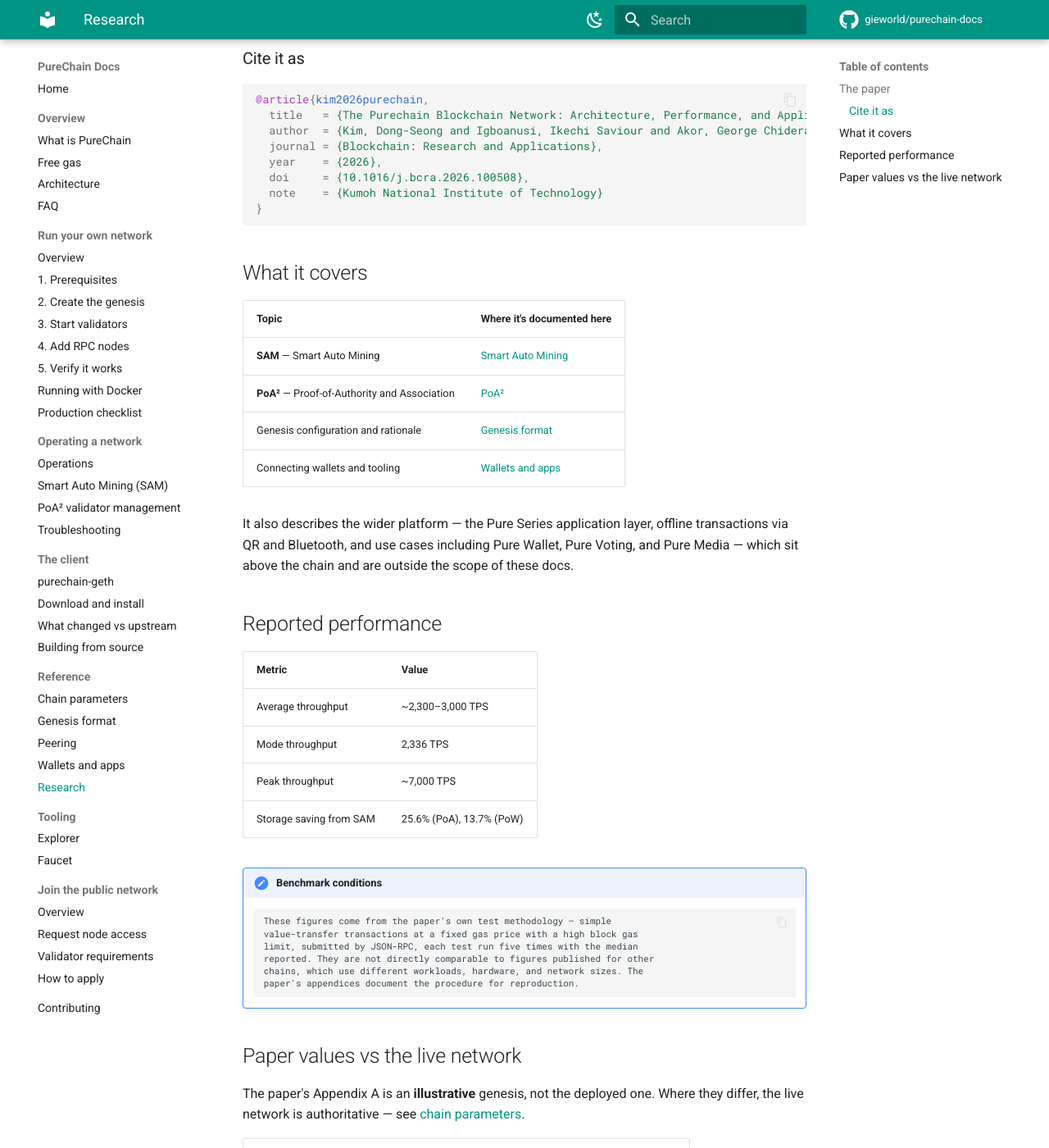
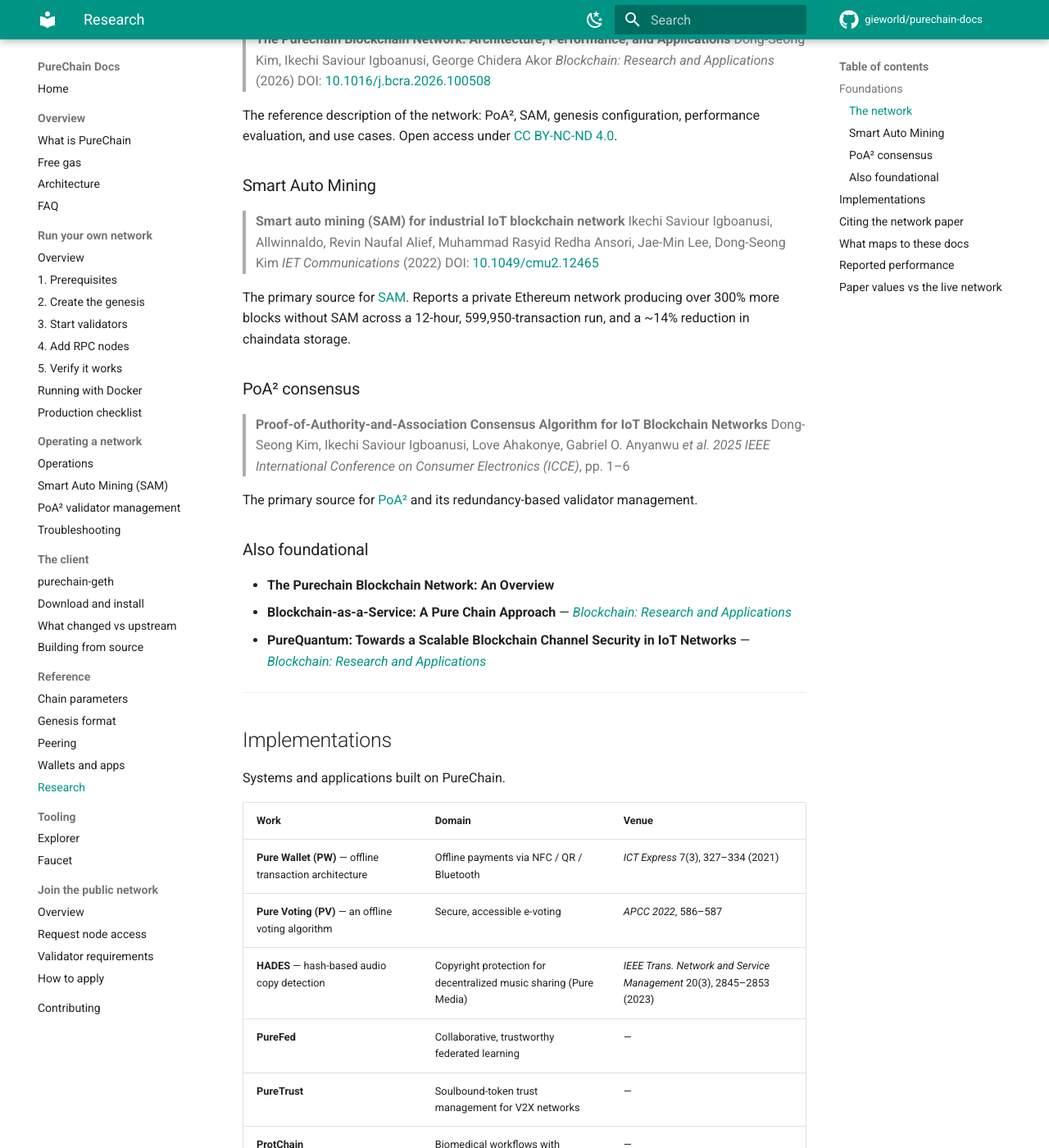
Before and after one commit to gieworld/purechain-docs, an MkDocs documentation site: the page built from docs/05-reference/research.md, in a window 1280 px wide and 1400 px high, scrolled down 442 px. Shown: the whole window at 82% size. Built offline with MkDocs 1.6.1 and Material for MkDocs 9.7.7, drawn with Linux system fonts in a browser that asks for light colours; comment, search, counter and statistics services are not loaded; some of the changed text lies outside the part shown.

Commit message:
Restructure Research into Foundations and Implementations
Splits the page in two: papers that define PureChain and its mechanisms
(the network paper, SAM in IET Communications, PoA² at ICCE 2025), and
systems built on top of it (Pure Wallet, Pure Voting, HADES, PureFed,
PureTrust, ProtChain, BOMS, IIoT cybersecurity).

Citations verified against the source where possible; the rest carry TODO
markers pending confirmation from the lab rather than guessed metadata.

Corrects the SAM venue: IET Communications, not ICT Express as read from
the PDF reference list.

Co-Authored-By: Claude Opus 5 (1M context) <noreply@anthropic.com>
Claude-Session: https://claude.ai/code/session_01CqRLHWhgMTg2wwzCFftAbN

````diff
--- a/docs/05-reference/research.md
+++ b/docs/05-reference/research.md
@@ -1,21 +1,82 @@
 # Research
 
-PureChain's design is described in a peer-reviewed paper from the Networked
-System Laboratory at **Kumoh National Institute of Technology (KIT)**, Gumi,
-South Korea.
+PureChain comes out of the Networked System Laboratory and the ICT Convergence
+Research Center at **Kumoh National Institute of Technology (KIT)**, Gumi, South
+Korea, and is described across a body of peer-reviewed work.
 
-## The paper
+---
+
+## Foundations
+
+The papers that define PureChain and its mechanisms.
+
+### The network
 
 > **The Purechain Blockchain Network: Architecture, Performance, and Applications**
 > Dong-Seong Kim, Ikechi Saviour Igboanusi, George Chidera Akor
 > *Blockchain: Research and Applications* (2026)
 > DOI: [10.1016/j.bcra.2026.100508](https://doi.org/10.1016/j.bcra.2026.100508)
 
-Published by Elsevier on behalf of Zhejiang University Press, open access under
+The reference description of the network: PoA², SAM, genesis configuration,
+performance evaluation, and use cases. Open access under
 [CC BY-NC-ND 4.0](http://creativecommons.org/licenses/by-nc-nd/4.0/).
-Accepted 16 February 2026.
 
-### Cite it as
+### Smart Auto Mining
+
+> **Smart auto mining (SAM) for industrial IoT blockchain network**
+> Ikechi Saviour Igboanusi, Allwinnaldo, Revin Naufal Alief,
+> Muhammad Rasyid Redha Ansori, Jae-Min Lee, Dong-Seong Kim
+> *IET Communications* (2022)
+> DOI: [10.1049/cmu2.12465](https://doi.org/10.1049/cmu2.12465)
+
+The primary source for [SAM](../03-operating/sealing.md). Reports a private
+Ethereum network producing over 300% more blocks without SAM across a 12-hour,
+599,950-transaction run, and a ~14% reduction in chaindata storage.
+
+### PoA² consensus
+
+> **Proof-of-Authority-and-Association Consensus Algorithm for IoT Blockchain Networks**
+> Dong-Seong Kim, Ikechi Saviour Igboanusi, Love Ahakonye, Gabriel O. Anyanwu *et al.*
+> *2025 IEEE International Conference on Consumer Electronics (ICCE)*, pp. 1–6
+
+The primary source for [PoA²](../03-operating/poa2.md) and its redundancy-based
+validator management.
+
+### Also foundational
+
+<!-- TODO: confirm full citations (authors, year, volume/pages, DOI) with the lab -->
+
+- **The Purechain Blockchain Network: An Overview**
+- **Blockchain-as-a-Service: A Pure Chain Approach** —
+  [*Blockchain: Research and Applications*](https://www.sciencedirect.com/science/article/pii/S2096720925001241)
+- **PureQuantum: Towards a Scalable Blockchain Channel Security in IoT Networks** —
+  [*Blockchain: Research and Applications*](https://www.sciencedirect.com/science/article/pii/S2096720925000995)
+
+---
+
+## Implementations
+
+Systems and applications built on PureChain.
+
+<!-- TODO: confirm full citations and add any missing work -->
+
+| Work | Domain | Venue |
+|---|---|---|
+| **Pure Wallet (PW)** — offline transaction architecture | Offline payments via NFC / QR / Bluetooth | *ICT Express* 7(3), 327–334 (2021) |
+| **Pure Voting (PV)** — an offline voting algorithm | Secure, accessible e-voting | *APCC 2022*, 586–587 |
+| **HADES** — hash-based audio copy detection | Copyright protection for decentralized music sharing (Pure Media) | *IEEE Trans. Network and Service Management* 20(3), 2845–2853 (2023) |
+| **PureFed** | Collaborative, trustworthy federated learning | — |
+| **PureTrust** | Soulbound-token trust management for V2X networks | — |
+| **ProtChain** | Biomedical workflows with decentralized storage | — |
+| **BOMS** | Blockchain organ matching system | — |
+| **Impact of PureChain for Secure and Scalable Cybersecurity** | Resource-constrained IIoT | — |
+
+These sit **above** the chain. None of them are required to run a node or a
+network — they're evidence of what the platform has been used for.
+
+---
+
+## Citing the network paper
 
 ```bibtex
 @article{kim2026purechain,
@@ -28,19 +89,14 @@ Accepted 16 February 2026.
 }
 ```
 
-## What it covers
+## What maps to these docs
 
-| Topic | Where it's documented here |
+| Topic | Documented here |
 |---|---|
-| **SAM** — Smart Auto Mining | [Smart Auto Mining](../03-operating/sealing.md) |
-| **PoA²** — Proof-of-Authority and Association | [PoA²](../03-operating/poa2.md) |
+| SAM — Smart Auto Mining | [Smart Auto Mining](../03-operating/sealing.md) |
+| PoA² — Proof-of-Authority and Association | [PoA²](../03-operating/poa2.md) |
 | Genesis configuration and rationale | [Genesis format](genesis-format.md) |
 | Connecting wallets and tooling | [Wallets and apps](wallets.md) |
-
-It also describes the wider platform — the Pure Series application layer, offline
-transactions via QR and Bluetooth, and use cases including Pure Wallet, Pure
-Voting, and Pure Media — which sit above the chain and are outside the scope of
-these docs.
 
 ## Reported performance
 
@@ -52,17 +108,17 @@ these docs.
 | Storage saving from SAM | 25.6% (PoA), 13.7% (PoW) |
 
 !!! note "Benchmark conditions"
-        These figures come from the paper's own test methodology — simple
-        value-transfer transactions at a fixed gas price with a high block gas
-        limit, submitted by JSON-RPC, each test run five times with the median
-        reported. They are not directly comparable to figures published for other
-        chains, which use different workloads, hardware, and network sizes. The
-        paper's appendices document the procedure for reproduction.
+    These come from the paper's own methodology — simple value-transfer
+    transactions at a fixed gas price with a high block gas limit, submitted by
+    JSON-RPC, each test run five times with the median reported. They are not
+    directly comparable to figures published for other chains, which use
+    different workloads, hardware, and network sizes. The paper's appendices
+    document the procedure for reproduction.
 
 ## Paper values vs the live network
 
-The paper's Appendix A is an **illustrative** genesis, not the deployed one.
-Where they differ, the live network is authoritative — see
+The network paper's Appendix A is an **illustrative** genesis, not the deployed
+one. Where they differ, the live network is authoritative — see
 [chain parameters](chain-params.md).
 
 | | Paper (Appendix A) | Live network |
````
